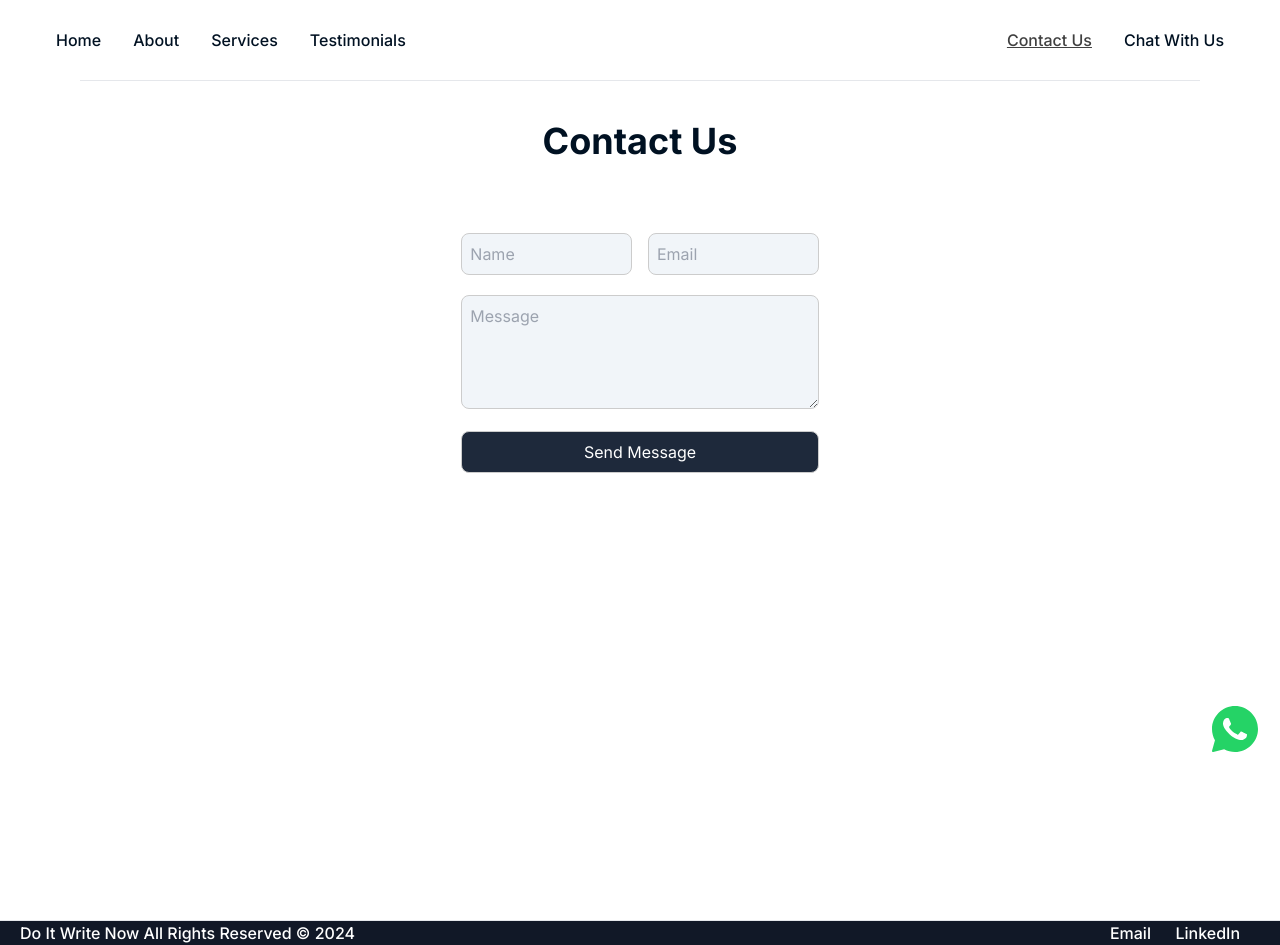
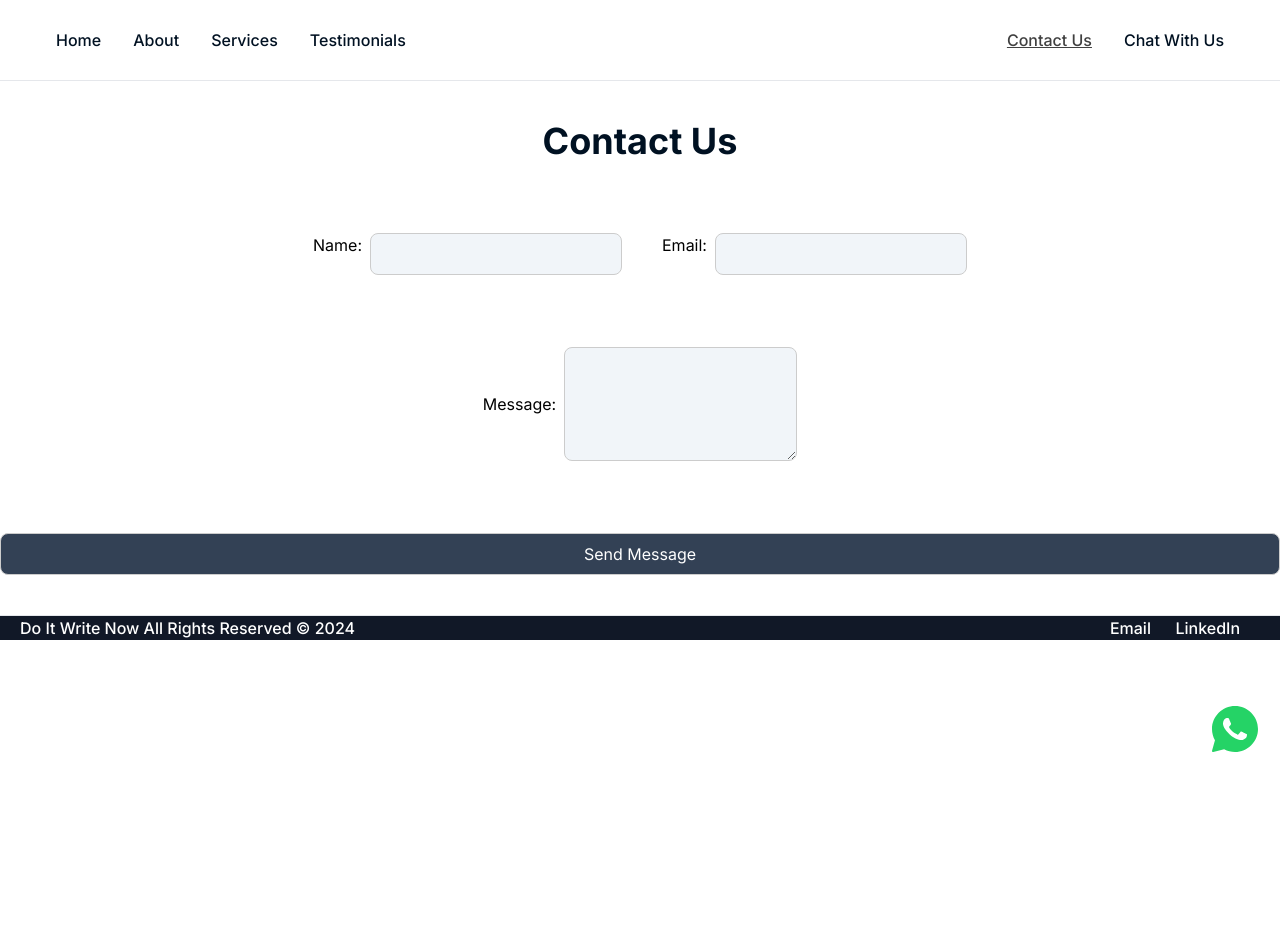
Before and after one commit to anzaeee/doitwritenow, a SvelteKit app: page /contact-us in a window 1280 px wide. After the commit the page ends 800 px from the top, so only its background shows below. Built offline with nearby package versions, Linux system fonts and the light colour scheme.

Commit message:
fixing contact-us

```diff
--- a/src/routes/contact-us/+page.svelte
+++ b/src/routes/contact-us/+page.svelte
@@ -1,89 +1,43 @@
 <script>
-  document.addEventListener("DOMContentLoaded", function() {
-    const submitButton = document.getElementById("submitButton");
-
-    submitButton.addEventListener("click", function() {
-      const name = document.getElementById("nameInput").value;
-      const email = document.getElementById("emailInput").value;
-      const message = document.getElementById("messageInput").value;
-
-      // Example client-side validation: Ensure all fields are filled
-      if (name.trim() === '' || email.trim() === '' || message.trim() === '') {
-        alert('Please fill out all fields.');
-        return;
-      }
-
-      // Form data to be sent to Formspree API
-      const formData = {
-        name: name,
-        email: email,
-        message: message
-      };
-
-      // Make an AJAX request to submit the form data to Formspree
-      fetch('https://formspree.io/shanzayyasad@gmail.com', {
-        method: 'POST',
-        headers: {
-          'Content-Type': 'application/json'
-        },
-        body: JSON.stringify(formData)
-      })
-      .then(response => {
-        if (!response.ok) {
-          throw new Error('Failed to send message.');
-        }
-        alert('Message sent successfully!');
-
-        document.getElementById("nameInput").value = "";
-        document.getElementById("emailInput").value = "";
-        document.getElementById("messageInput").value = "";
-      })
-      .catch(error => {
-        console.error('Error:', error);
-        alert('Failed to send message. Please try again later.');
-      });
-    });
-  });
 </script>
 
-<div class="container mx-auto px-4 md:px-8 lg:px-16 xl:px-20 min-h-screen justify-center align-center">
-  <div class="flex flex-col justify-center items-center space-y-8 gap-10 border-t">
+<div
+  class="flex flex-col justify-center items-center space-y-8 gap-10 border-t"
+>
   <div class="text-4xl text-primary mt-10 font-bold fade-in">Contact Us</div>
-    <div class="form-group px-2 w-full md:w-3/4 lg:w-1/2 xl:w-1/3">
-      <div class="flex flex-col md:flex-row w-full">
+  <div class="form-group flex flex-row">
+    <label class="label" for="name">Name:</label>
     <input
-          id="nameInput"
-          class="rounded-input bg-slate-100 w-full mb-4 md:mb-0 md:mr-4"
+      class="rounded-input bg-slate-100"
       type="text"
-          placeholder="Name"
+      id="name"
+      name="name"
       required
     />
+    <label class="label ml-10" for="email">Email:</label>
     <input
-          id="emailInput"
-          class="rounded-input bg-slate-100 w-full"
+      class="rounded-input bg-slate-100"
       type="email"
-          placeholder="Email"
+      id="email"
+      name="email"
       required
     />
   </div>
-      <div class="form-group mt-5">
+  <div class="form-group flex flex-row items-center">
+    <label class="label" for="message">Message:</label>
     <textarea
-          id="messageInput"
       class="rounded-input bg-slate-100 w-full"
-          placeholder="Message"
+      id="message"
+      name="message"
       rows="4"
       required
     ></textarea>
   </div>
-
-      <button
-        id="submitButton"
-        class="bg-slate-800 hover:bg-slate-900 text-white rounded-input cursor-pointer w-full"
-      >
-        Send Message
-      </button>
-    </div>
-  </div>
+  <input
+    class="bg-slate-700 hover:bg-slate-900 text-white rounded-input cursor-pointer w-full"
+    type="submit"
+    value="Send Message"
+  />
 </div>
 
 <style>
@@ -93,11 +47,11 @@
     border: 1px solid #ccc;
   }
 
+  .label {
+    margin-right: 0.5rem;
+  }
+
   .form-group {
     margin-bottom: 1rem;
   }
-
-  *:focus {
-    outline: none;
-  }
 </style>
```
Lines whose indentation alone changed are shown as unchanged.
